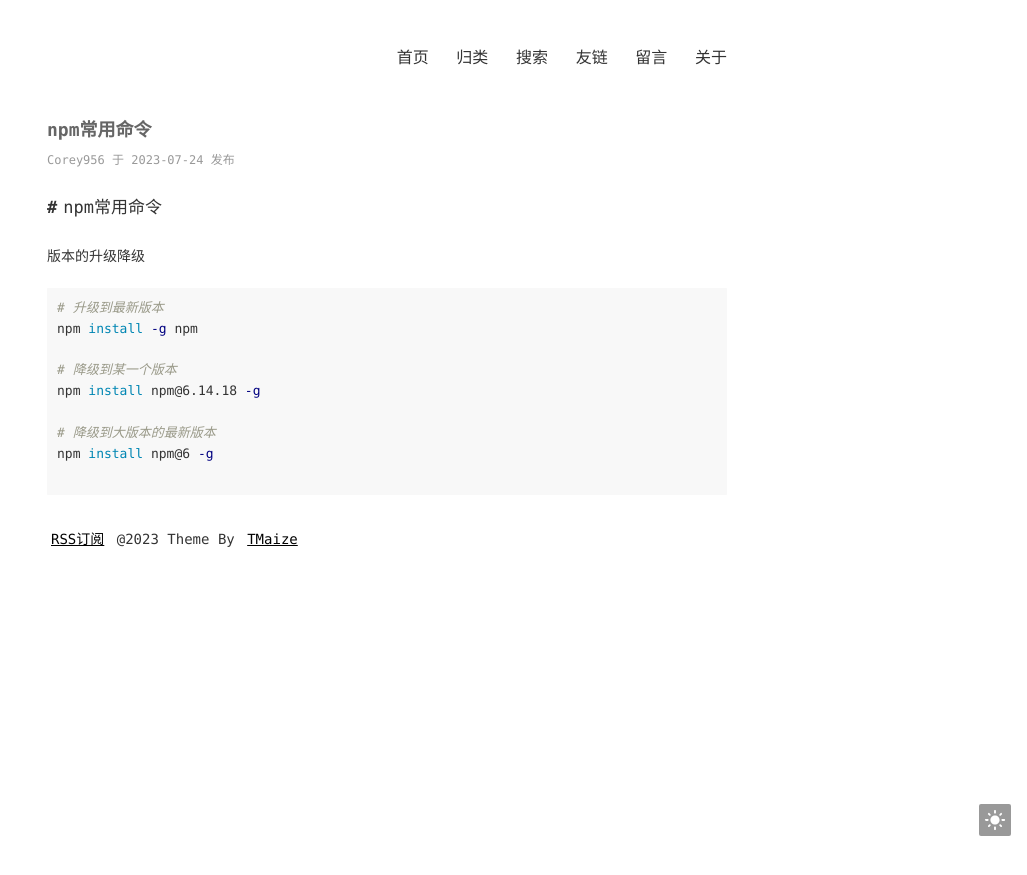
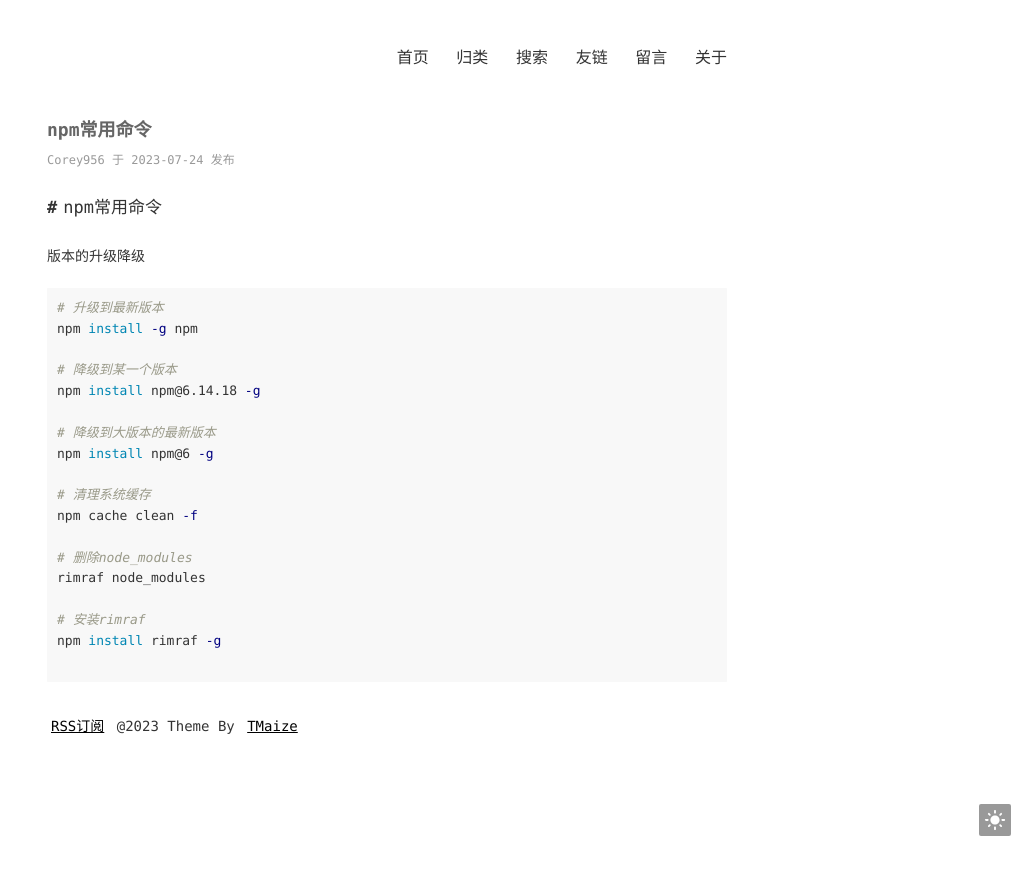
Before and after one commit to Corey956/corey95-blog, a Jekyll site: the page built from _posts/2023-07-24-npm常用命令.md, in a window 1280 px wide. Shown: the top 875 px of the page, without its empty margins (253-1280 px from the left). Built offline with Jekyll 4.4.1, drawn with Linux system fonts in a browser that asks for light colours.

````diff
--- a/_posts/2023-07-24-npm常用命令.md
+++ b/_posts/2023-07-24-npm常用命令.md
@@ -19,4 +19,13 @@ npm install npm@6.14.18 -g
 # 降级到大版本的最新版本
 npm install npm@6 -g
 
+# 清理系统缓存
+npm cache clean -f
+
+# 删除node_modules
+rimraf node_modules
+
+# 安装rimraf
+npm install rimraf -g
+
 ```
````
